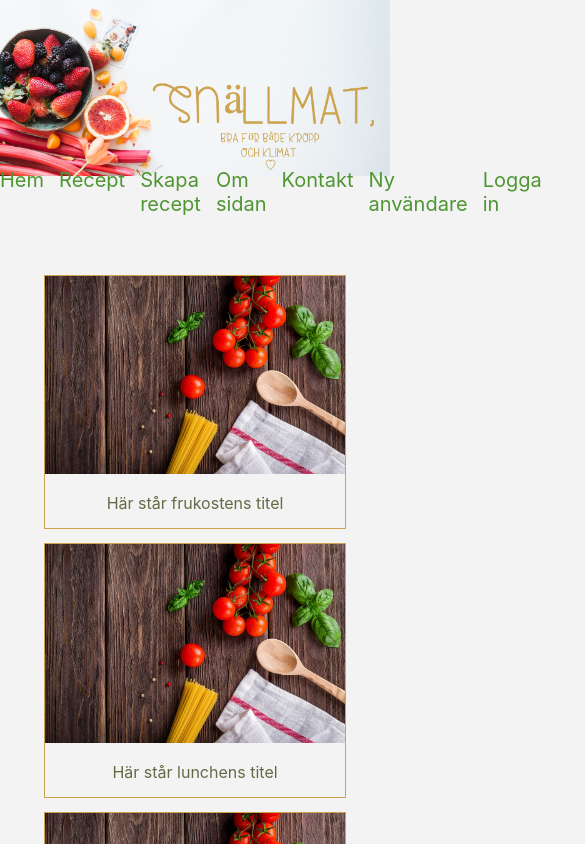
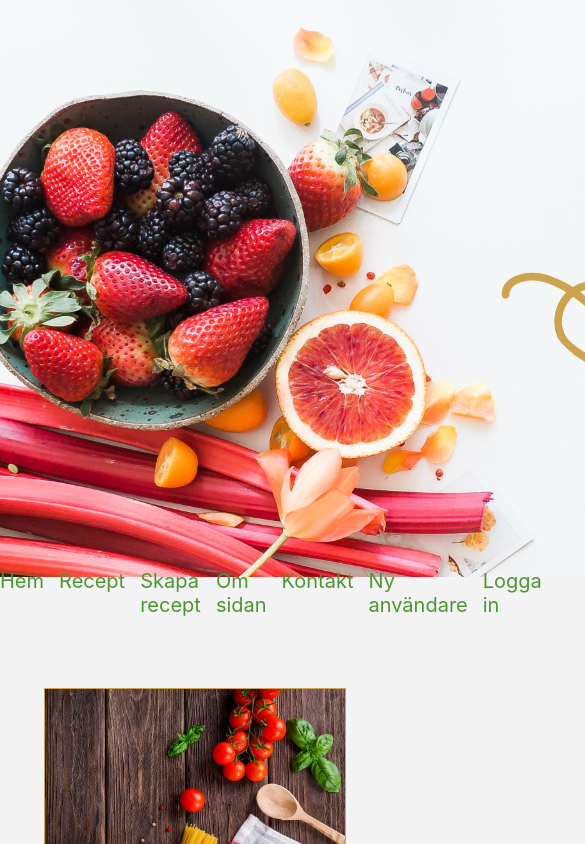
Before and after one commit to codesis/mern_project, a React (Create React App) app in the folder client/: page / in a window 390 px wide. Shown: the top 844 px of the page, 585 px wide, since content can reach past the window. Built offline with nearby package versions, Linux system fonts and the light colour scheme.

Commit message:
Fixing for responsive

```diff
--- a/client/src/App.css
+++ b/client/src/App.css
@@ -4,8 +4,6 @@ body {
     "Ubuntu", "Cantarell", "Fira Sans", "Droid Sans", "Helvetica Neue",
     sans-serif;
     font-size: 16px;
-    max-width:100%;
-    height:auto;
   }
   .navbar {
     max-width:100%;
@@ -40,7 +38,7 @@ body {
     text-decoration: none;
     color: #cda34f;
   }
-img {
+img.header {
   max-width:100%;
   height:auto;
 }
```
